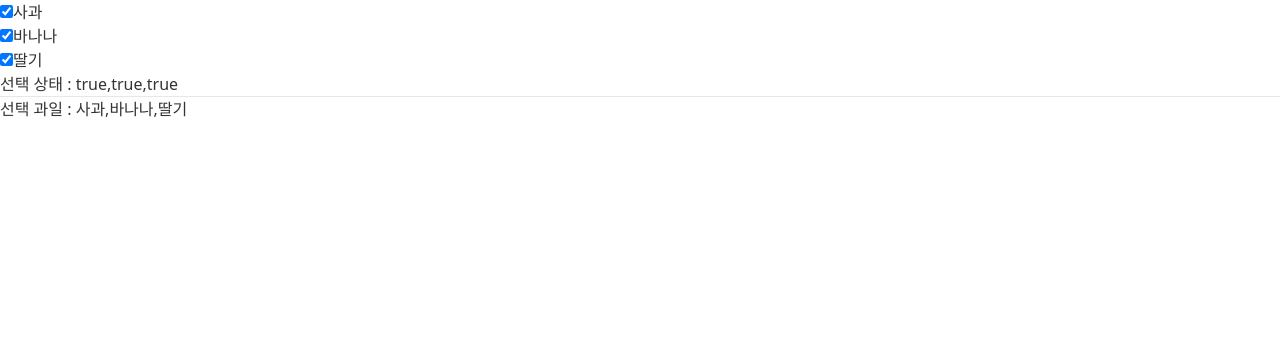
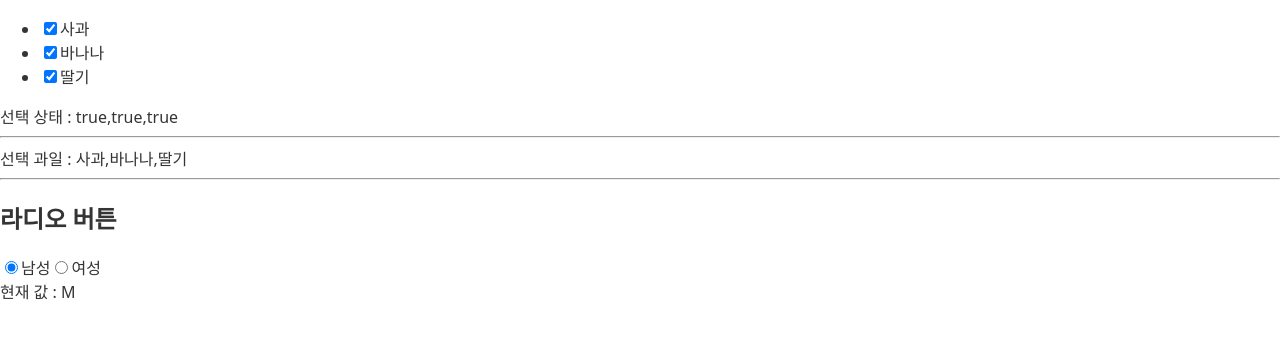
Before and after one commit to kkwonju/2023_04_react_test, a React (Create React App) app: page / in a window 1280 px wide. Shown: the top 338 px of the page. Built offline with nearby package versions, Linux system fonts and the light colour scheme; a web font is replaced by a local one.

Commit message:
여러가지 선택 기능_2, 라디오 버튼 활용

```diff
--- a/src/App.js
+++ b/src/App.js
@@ -3,8 +3,12 @@ import Order from "./Order";
 
 function App() {
   const fruits = ["사과", "바나나", "딸기"];
+  const [selectedGender, setSelectedGender] = useState("M");
+
+
   const [selecteds, setSelecteds] = useState(new Array(fruits.length).fill(true));
   const selectedsFruits = selecteds.map((el, index) => el ? fruits[index] : el).filter((el) => el);
+
   const toggleFruitSelected = (index) => {
     const newSelecteds = selecteds.map((el, _index) =>
       _index == index ? !el : el);
@@ -33,8 +37,27 @@ function App() {
         <hr />
         선택 과일 : {selectedsFruits.join(',')}
       </div>
+      <hr />
 
+      <h2>라디오 버튼</h2>
+      <label>
+        <input
+          type="radio"
+          name="gender"
+          onChange={(e) => setSelectedGender("M")}
+          checked={selectedGender == "M"} />
+        남성
+      </label>
 
+      <label>
+        <input
+          type="radio"
+          name="gender"
+          onChange={(e) => setSelectedGender("W")}
+          checked={selectedGender == "W"} />
+        여성
+      </label>
+      <div>현재 값 : {selectedGender}</div>
       {/* <Order/> */}
     </>
   );
--- a/src/index.css
+++ b/src/index.css
@@ -1,6 +1,8 @@
-@tailwind base;
+
+/* 테일윈드 활성화 */
+/* @tailwind base;
 @tailwind components;
-@tailwind utilities;
+@tailwind utilities; */
 
 @font-face {
     font-family: "GmarketSansMedium";
```
